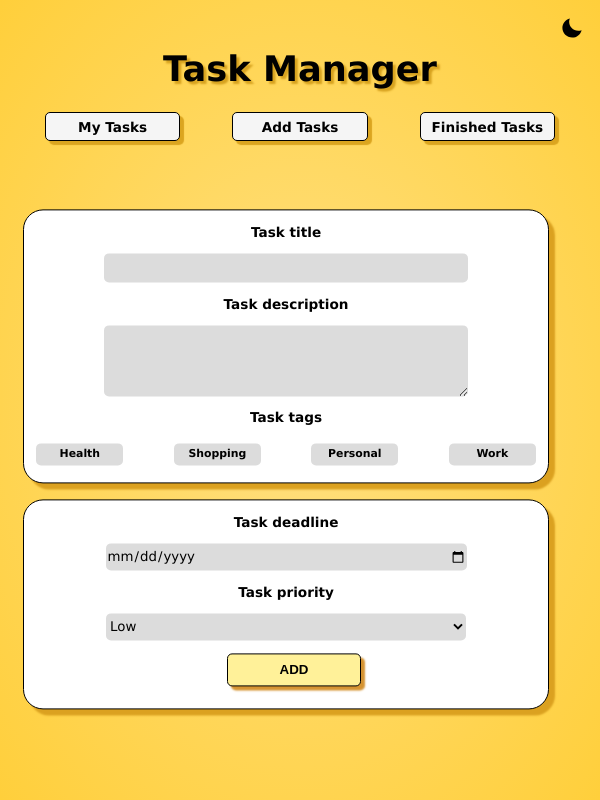
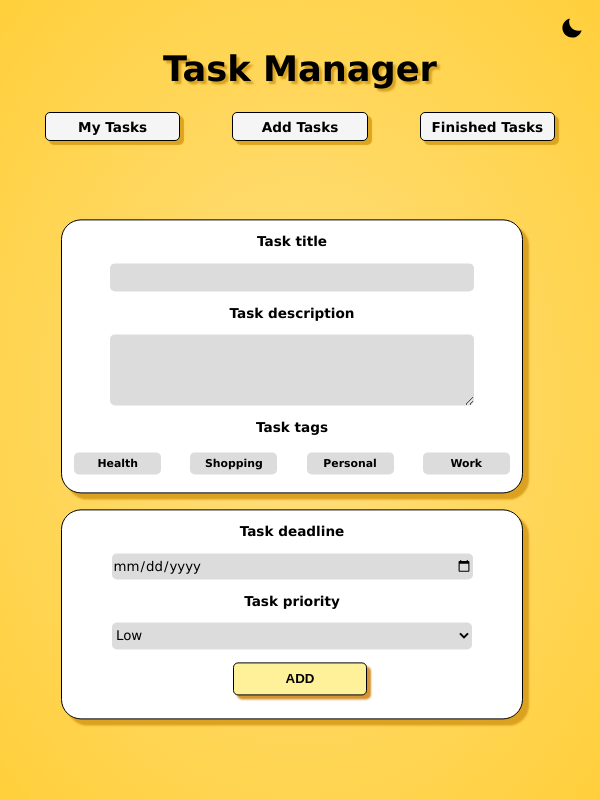
Before and after one commit to adithkrishnan98/Task-Manager-App, a React (Create React App) app: page /create in a window 600 px wide. Built offline with nearby package versions, Linux system fonts and the light colour scheme; no server answers.

Commit message:
Update index.css

```diff
--- a/src/index.css
+++ b/src/index.css
@@ -1223,8 +1223,7 @@ html{
     align-items: center;
     height: 60%;
     width: 100%;
-    margin-top: -2em;
-    position: relative;
+    margin-top: -3.7em;
   }
 
   .create-task-container h3{
@@ -1235,10 +1234,7 @@ html{
     width: 100%;
     display: flex;
     justify-content: flex-start;
-    flex-direction: column;
     align-items: center;
-    position: absolute;
-    top: -30%; right: 7%;
   }
 
   .create-task form{
@@ -1408,8 +1404,7 @@ html{
     align-items: center;
     height: 60%;
     width: 100%;
-    margin-top: -2em;
-    position: relative;
+    margin-top: -3.7em;
   }
 
   .create-task-container h3{
@@ -1420,10 +1415,7 @@ html{
     width: 100%;
     display: flex;
     justify-content: flex-start;
-    flex-direction: column;
     align-items: center;
-    position: absolute;
-    top: -30%; right: 7%;
   }
 
   .create-task form{
@@ -1501,7 +1493,7 @@ html{
   }
 
   .App h1{
-    font-size : 1.8em;
+    font-size : 2em;
     margin-top : 1em;
   }
 
@@ -1600,8 +1592,7 @@ html{
     align-items: center;
     height: 60%;
     width: 100%;
-    margin-top: -2em;
-    position: relative;
+    margin-top: -3.7em;
   }
 
   .create-task-container h3{
@@ -1612,10 +1603,7 @@ html{
     width: 100%;
     display: flex;
     justify-content: flex-start;
-    flex-direction: column;
     align-items: center;
-    position: absolute;
-    top: -30%; right: 7%;
   }
 
   .create-task form{
```
